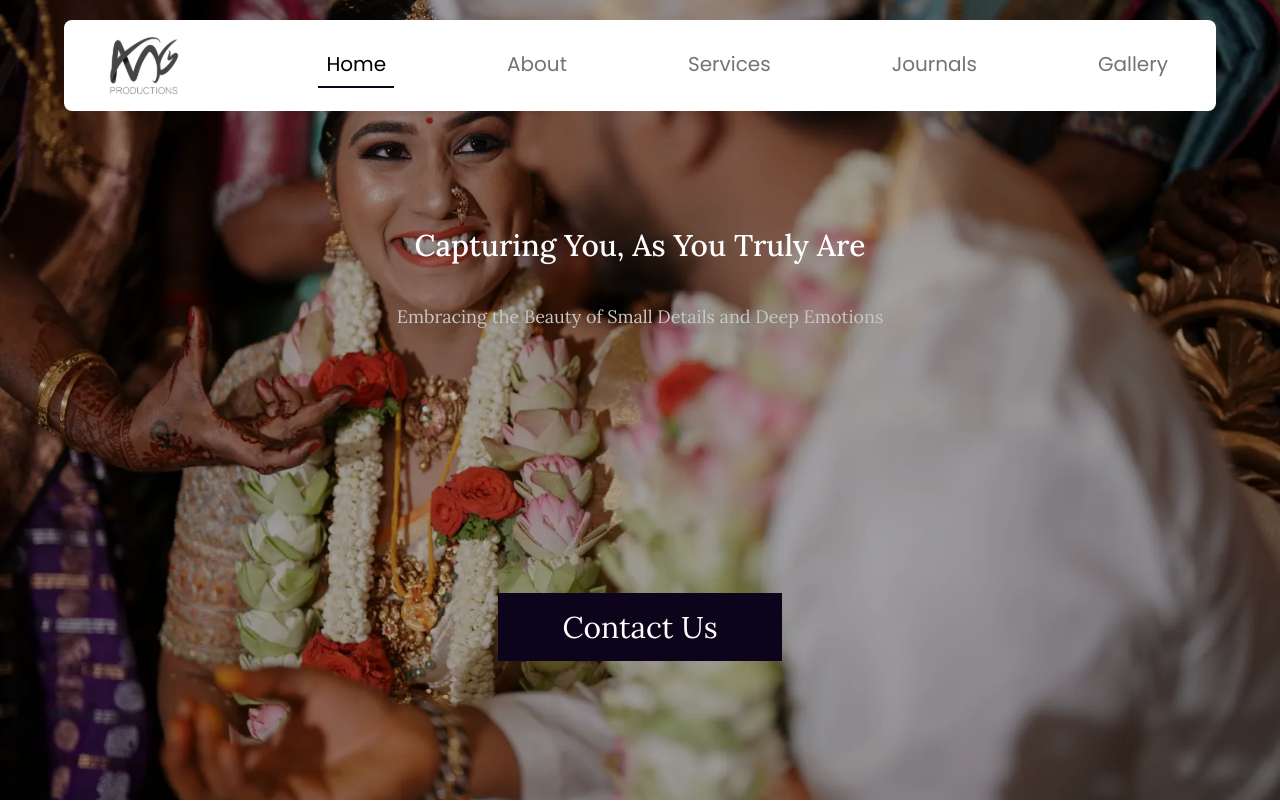
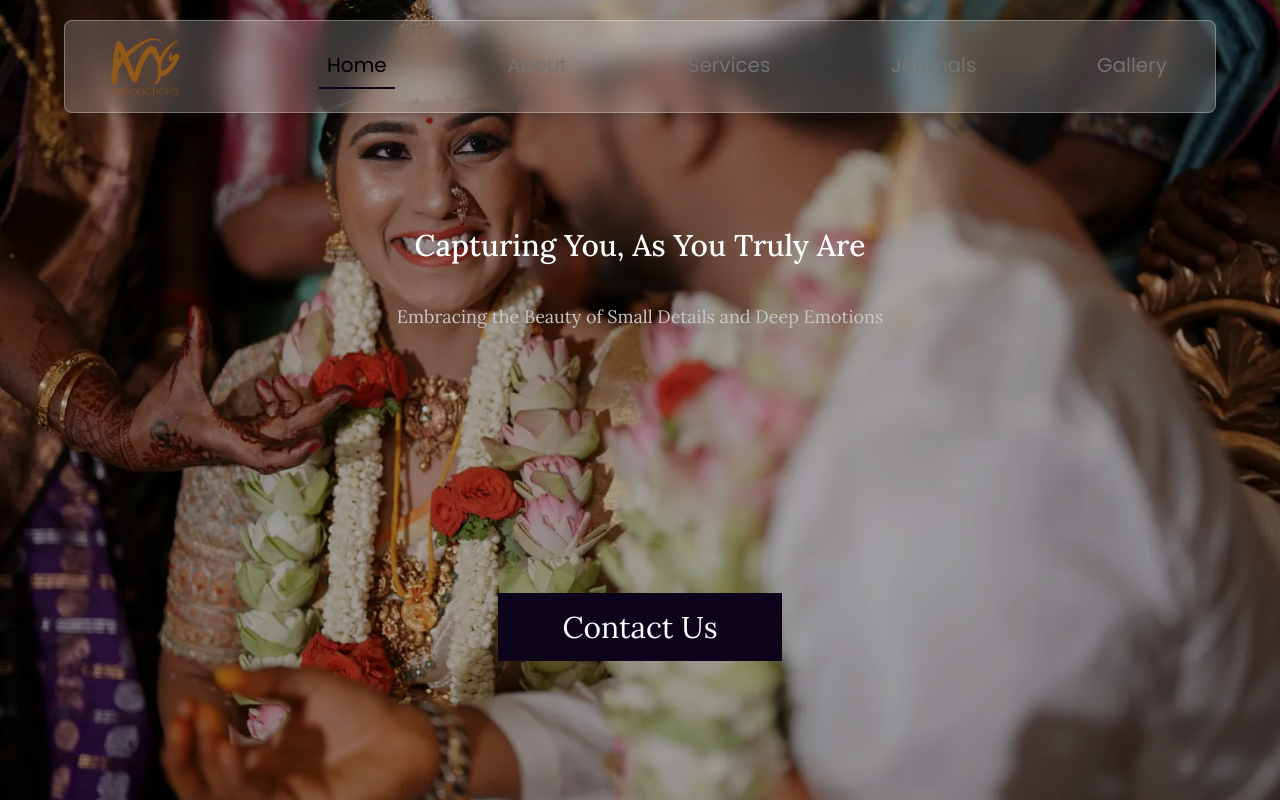
Before and after one commit to dev-vivekkhanal/mag, a Next.js app: page / in a window 1280 px wide. Shown: the top 801 px of the page. Built offline with nearby package versions, Linux system fonts and the light colour scheme.

Commit message:
fix: added new nav bar

```diff
--- a/src/components/global/Footer.jsx
+++ b/src/components/global/Footer.jsx
@@ -21,9 +21,13 @@ const Footer = () => {
           {/* <a href="/"> */}
           <Image src={fb} alt="facebook" className="" />
           {/* </a> */}
-          {/* <a href="/"> */}
-          <Image src={insta} alt="instagram" className="" />
-          {/* </a> */}
+          <a
+            href="https://www.instagram.com/_magproductions_?igsh=aXp6cHV3ZjNnZ3Qy"
+            target="_blank"
+            rel="noreferrer"
+          >
+            <Image src={insta} alt="instagram" className="" />
+          </a>
         </div>
       </div>
 
--- a/src/components/global/Header.jsx
+++ b/src/components/global/Header.jsx
@@ -8,6 +8,7 @@ import { headerData } from "@/helpers/mockData/headerMock";
 import logo from "../../assets/global/company_logo.svg";
 import search_icon from "../../assets/global/search.svg";
 import menu_icon from "../../assets/global/menu.svg";
+import goldLogo from "../../assets/global/gold_logo.png";
 import { useEffect, useState } from "react";
 
 const Header = () => {
@@ -17,12 +18,16 @@ const Header = () => {
 
   return (
     <header className="pt-5 z-10  fixed top-0  left-0 right-0 ">
-      <div className="bg-white w-[90%] mx-auto p-3 px-10 rounded-lg">
+      <div
+        className={`${
+          toggleSidebar ? "bg-opacity-75" : "bg-opacity-20"
+        } bg-white  w-[90%] mx-auto p-3 px-10 rounded-lg shadow-lg backdrop-blur-md border border-white border-opacity-30`}
+      >
         <div className="flex justify-between items-center">
           {/* logo */}
           <div className=" flex-1 md:flex-[0.2]">
             <Link href="/">
-              <Image src={logo} alt="logo" className="w-[5rem]" />
+              <Image src={goldLogo} alt="logo" className="w-[5rem]" />
             </Link>
           </div>
           {/* nav links */}
--- a/src/components/home/SecondSection.jsx
+++ b/src/components/home/SecondSection.jsx
@@ -45,7 +45,7 @@ const SecondSection = () => {
             {/* CTA */}
             <Link
               href="/about"
-              className="bg-accent_color px-16 py-4 text-white font-lora text-xl md:text-3xl md:mt-16 block w-fit mx-auto md:mr-auto"
+              className="bg-accent_color px-16 py-4 text-white font-lora text-xl md:text-3xl mb-10 md:mb-0 md:mt-16 block w-fit mx-auto md:mr-auto"
             >
               About Us
             </Link>
```
Also changed, not shown: src/assets/global/gold_logo.png (added).
